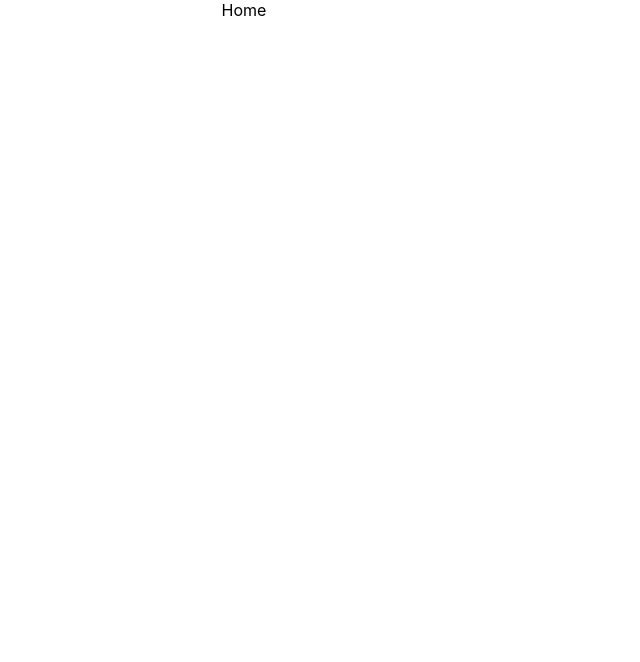
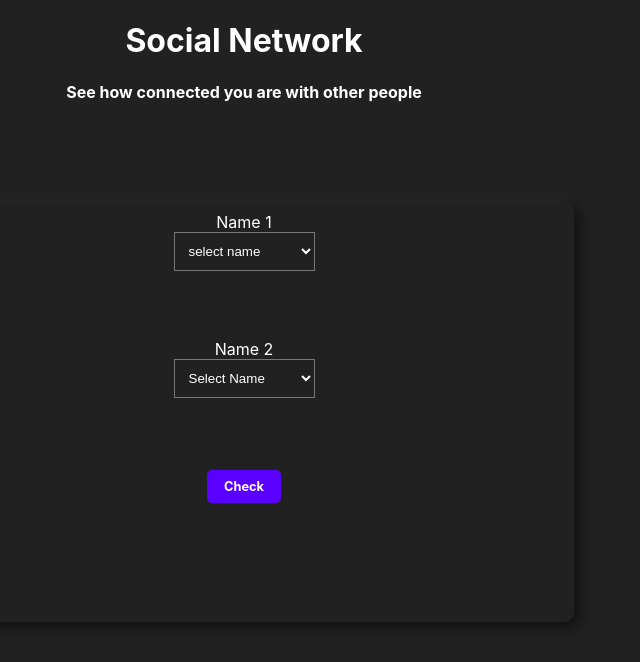
Before and after one commit to ParthParolekar/raftlabs-assignment-1, a React (Create React App) app: page / in a window 1280 px wide. Shown: the top 662 px of the page, without its empty margins (396-1036 px from the left). Built offline with nearby package versions, Linux system fonts and the light colour scheme.

Commit message:
feat: hompage

```diff
--- a/src/App.css
+++ b/src/App.css
@@ -2,37 +2,52 @@
   text-align: center;
 }
 
-.App-logo {
-  height: 40vmin;
-  pointer-events: none;
-}
-
-@media (prefers-reduced-motion: no-preference) {
-  .App-logo {
-    animation: App-logo-spin infinite 20s linear;
-  }
-}
-
-.App-header {
-  background-color: #282c34;
-  min-height: 100vh;
+.container {
+  background-color: #212121;
+  box-shadow: 6px 6px 12px #131313, -6px -6px 12px #292929;
+  border-radius: 10px;
   display: flex;
   flex-direction: column;
   align-items: center;
-  justify-content: center;
-  font-size: calc(10px + 2vmin);
-  color: white;
+  justify-content: space-between;
+  width: 30vw;
+  margin: 100px auto;
+  padding: 10px;
+  height: 50vh;
+  min-width: max-content;
+  width: 50vw;
 }
 
-.App-link {
-  color: #61dafb;
+.button {
+  background: #5900ff;
+  color: white;
+  border-color: #5900ff;
+  padding: 0.5rem 1rem;
+  margin: 0.25rem;
+  text-align: center;
+  border: 1px solid transparent;
+  border-radius: 5px;
+  font-size: 0.8rem;
+  cursor: pointer;
+  transition: background 0.15s;
+  font-family: inherit;
+  font-weight: 700;
 }
 
-@keyframes App-logo-spin {
-  from {
-    transform: rotate(0deg);
-  }
-  to {
-    transform: rotate(360deg);
-  }
+.button:hover {
+  background: #4100bb;
+
+  border-color: #4100bb;
 }
+
+label {
+  display: flex;
+  flex-direction: column;
+}
+
+select,
+select option {
+  background-color: #212121;
+  color: white;
+  padding: 10px;
+}
--- a/src/App.js
+++ b/src/App.js
@@ -1,14 +1,25 @@
+import { useState } from "react";
 import { Route, Routes } from "react-router-dom";
 import "./App.css";
 import AddUser from "./pages/AddUser/AddUser";
 import Home from "./pages/Home/Home";
 
 function App() {
+  const [users, setUsers] = useState([
+    { name: "Spiderman", friend: "Ironman" },
+    { name: "Ironman", friend: "Thor" },
+    { name: "Hulk", friend: "Captain America" },
+    { name: "Captain America", friend: "Ironman" },
+    { name: "Thor", friend: "Hulk" },
+  ]);
   return (
     <div className="App">
       <Routes>
-        <Route path="/" element={<Home />} />
-        <Route path="/addUser" element={<AddUser />} />
+        <Route path="/" element={<Home users={users} setUsers={setUsers} />} />
+        <Route
+          path="/adduser"
+          element={<AddUser users={users} setUsers={setUsers} />}
+        />
       </Routes>
     </div>
   );
--- a/src/index.css
+++ b/src/index.css
@@ -1,13 +1,16 @@
 body {
   margin: 0;
-  font-family: -apple-system, BlinkMacSystemFont, 'Segoe UI', 'Roboto', 'Oxygen',
-    'Ubuntu', 'Cantarell', 'Fira Sans', 'Droid Sans', 'Helvetica Neue',
+  font-family: -apple-system, BlinkMacSystemFont, "Segoe UI", "Roboto", "Oxygen",
+    "Ubuntu", "Cantarell", "Fira Sans", "Droid Sans", "Helvetica Neue",
     sans-serif;
   -webkit-font-smoothing: antialiased;
   -moz-osx-font-smoothing: grayscale;
+  background-color: #212121;
+
+  color: white;
 }
 
 code {
-  font-family: source-code-pro, Menlo, Monaco, Consolas, 'Courier New',
+  font-family: source-code-pro, Menlo, Monaco, Consolas, "Courier New",
     monospace;
 }
--- a/src/pages/Home/Home.js
+++ b/src/pages/Home/Home.js
@@ -1,7 +1,90 @@
-import React from "react";
+import React, { useState } from "react";
 
-const Home = () => {
-  return <div>Home</div>;
+const Home = ({ users }) => {
+  const [name1, setName1] = useState("");
+  const [name2, setName2] = useState("");
+  const [path, setPath] = useState([]);
+
+  const clickHandler = (n1, n2, found) => {
+    //Check if name2 and name 1 are friends
+    for (let user of users) {
+      if (
+        user.name.toLowerCase() === name2 &&
+        user.friend.toLowerCase() === name1
+      ) {
+        found.push(user.name);
+        console.log(found);
+        setPath(found);
+        return;
+      }
+    }
+    let currUserObj = users.find(
+      (user) => user.name.toLowerCase() === n1.toLowerCase()
+    );
+
+    if (found.includes(currUserObj.friend)) {
+      found.push("not found");
+      console.log(found);
+      setPath(found);
+      return;
+    }
+    if (currUserObj.friend.toLowerCase() === name2.toLowerCase()) {
+      found.push(currUserObj.friend);
+      console.log(found);
+      setPath(found);
+      return;
+    } else {
+      found.push(currUserObj.friend);
+      clickHandler(currUserObj.friend, name2, found);
+      console.log(found);
+      setPath(found);
+    }
+  };
+  return (
+    <>
+      <h1>Social Network</h1>
+      <h4>See how connected you are with other people</h4>
+      <div className={"container"}>
+        <label>
+          Name 1
+          <select onChange={(e) => setName1(e.target.value)}>
+            <option defaultValue key="select name">
+              select name
+            </option>
+            {users.map((user) => (
+              <option value={user.name} key={user.name}>
+                {user.name}
+              </option>
+            ))}
+          </select>
+        </label>
+        <label>
+          Name 2
+          <select onChange={(e) => setName2(e.target.value)}>
+            <option defaultValue key="select name">
+              Select Name
+            </option>
+            {users.map((user) => (
+              <option value={user.name} key={user.name}>
+                {user.name}
+              </option>
+            ))}
+          </select>
+        </label>
+        <button
+          className={"button"}
+          onClick={() => clickHandler(name1, name2, [name1])}
+        >
+          Check
+        </button>
+        {path[path.length - 1] !== "not found" && path.length !== 0 && (
+          <h1>The relationship</h1>
+        )}
+        {path[path.length - 1] !== "not found" && <h3>{path.join(" > ")}</h3>}
+        {path[path.length - 1] === "not found" && <h3>Not found</h3>}
+      </div>
+    </>
+  );
 };
 
 export default Home;
```
